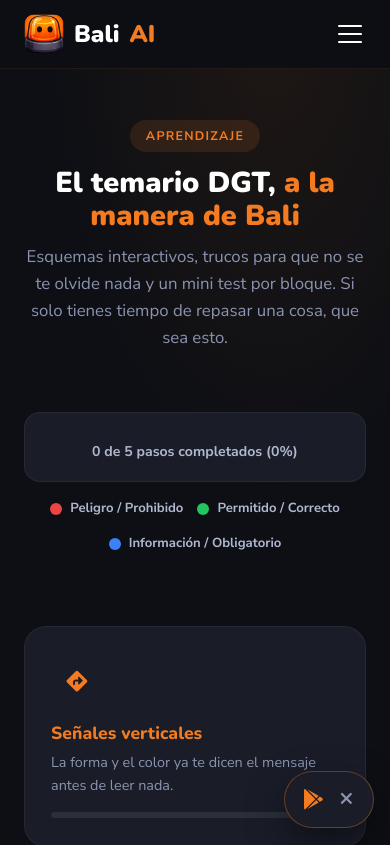
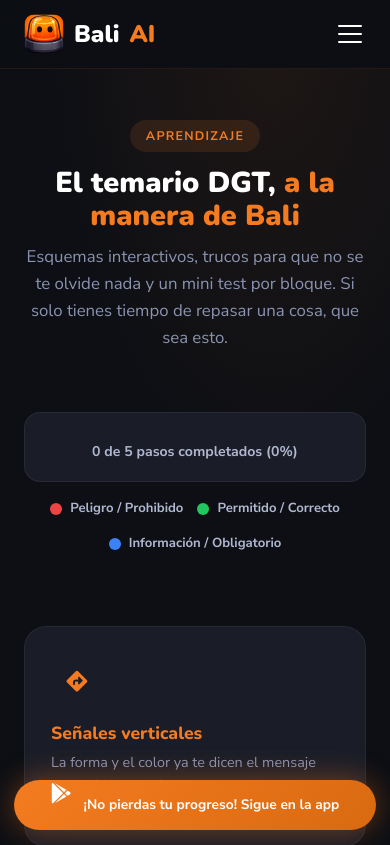
Before and after one commit to JesusKrastev/BaliAIPage, a plain HTML site: page aprendizaje.html in a window 390 px wide. Shown: the top 845 px of the page. Drawn offline with nearby package versions, Linux system fonts and the light colour scheme.

Commit message:
Widget flotante de Aprendizaje: permanente y más llamativo
Quita el botón de cierre para que quede fijo durante el scroll,
cambia a fondo naranja con brillo pulsante y texto de aviso de
pérdida de progreso.

```diff
--- a/aprendizaje.html
+++ b/aprendizaje.html
@@ -167,12 +167,11 @@
     }
   </script>
 
-  <!-- Widget flotante discreto: aparece tras hacer scroll, se puede cerrar -->
+  <!-- Widget flotante: aparece tras hacer scroll, fijo -->
   <div class="widget-flotante" id="widgetFlotante">
     <a href="https://play.google.com/store/apps/details?id=com.jesuskrastev.bali" target="_blank" rel="noopener">
-      <i class="fab fa-google-play"></i> <span>Sigue tu progreso en la app</span>
+      <i class="fab fa-google-play"></i> <span>¡No pierdas tu progreso! Sigue en la app</span>
     </a>
-    <button class="widget-flotante-cerrar" id="widgetFlotanteCerrar" aria-label="Cerrar"><i class="fas fa-xmark"></i></button>
   </div>
 
   <script src="data/aprendizaje.js"></script>
--- a/js/aprendizaje.js
+++ b/js/aprendizaje.js
@@ -12,7 +12,6 @@
 
   var BLOQUES = window.APRENDIZAJE_BLOQUES || [];
   var STORAGE_KEY = 'baliAprendizajeProgreso';
-  var WIDGET_DISMISSED_KEY = 'baliAprendizajeWidgetCerrado';
   var RACHA_KEY = 'baliAprendizajeRacha';
   var MICRO_LOGRO_KEY = 'baliAprendizajeMicroLogro';
   var PLACEHOLDER_ILUSTRACION = 'img/happy_bali.png';
@@ -522,12 +521,10 @@
     renderPortada();
   }
 
-  // ---------- Widget flotante discreto ----------
+  // ---------- Widget flotante ----------
   function initWidgetFlotante() {
     var widget = document.getElementById('widgetFlotante');
-    var btnCerrar = document.getElementById('widgetFlotanteCerrar');
     if (!widget) return;
-    if (localStorage.getItem(WIDGET_DISMISSED_KEY) === '1') return;
 
     var mostrado = false;
     function onScroll() {
@@ -538,13 +535,6 @@
     }
     window.addEventListener('scroll', onScroll, { passive: true });
     onScroll();
-
-    if (btnCerrar) {
-      btnCerrar.addEventListener('click', function () {
-        widget.classList.remove('visible');
-        localStorage.setItem(WIDGET_DISMISSED_KEY, '1');
-      });
-    }
   }
 
   // ---------- Botón compartir con un amigo ----------
--- a/styles.css
+++ b/styles.css
@@ -268,13 +268,11 @@ footer { background: var(--dark-bg); border-top: 1px solid rgba(255,255,255,0.05
   .post-quiz-cta-content { text-align: center; }
 }
 
-/* Widget flotante discreto */
-.widget-flotante { position: fixed; bottom: 28px; right: 28px; z-index: 500; display: flex; align-items: center; gap: 14px; background: var(--dark-card); border: 1.5px solid rgba(244,123,32,0.35); border-radius: 50px; padding: 16px 20px 16px 24px; box-shadow: 0 16px 40px rgba(0,0,0,0.45); opacity: 0; transform: translateY(16px); pointer-events: none; transition: opacity 0.3s ease, transform 0.3s ease; }
-.widget-flotante.visible { opacity: 1; transform: translateY(0); pointer-events: auto; }
+/* Widget flotante: llamativo, fijo mientras se hace scroll */
+.widget-flotante { position: fixed; bottom: 28px; right: 28px; z-index: 500; display: flex; align-items: center; background: linear-gradient(135deg, var(--orange) 0%, var(--orange-dark) 100%); border-radius: 50px; padding: 16px 26px; box-shadow: 0 16px 40px rgba(244,123,32,0.45); opacity: 0; transform: translateY(16px) scale(0.95); pointer-events: none; transition: opacity 0.3s ease, transform 0.3s ease; animation: pulse-glow 2.4s ease-in-out infinite; }
+.widget-flotante.visible { opacity: 1; transform: translateY(0) scale(1); pointer-events: auto; }
 .widget-flotante a { display: flex; align-items: center; gap: 12px; color: #fff; font-weight: 800; font-size: 1rem; white-space: nowrap; }
-.widget-flotante a i.fa-google-play { color: var(--orange); font-size: 1.4rem; }
-.widget-flotante-cerrar { background: none; border: none; color: var(--muted); cursor: pointer; font-size: 1.1rem; padding: 6px; line-height: 1; }
-.widget-flotante-cerrar:hover { color: #fff; }
+.widget-flotante a i.fa-google-play { color: #fff; font-size: 1.5rem; animation: float 1.8s ease-in-out infinite; }
 
 .aprendizaje-hero { padding: 140px 0 40px; background: radial-gradient(ellipse at 70% 0%, rgba(244,123,32,0.08) 0%, transparent 60%); }
 .progreso-global-card { max-width: 560px; margin: 0 auto; background: var(--dark-card); border: 1px solid rgba(255,255,255,0.06); border-radius: 16px; padding: 18px 24px; }
@@ -480,8 +478,8 @@ footer { background: var(--dark-bg); border-top: 1px solid rgba(255,255,255,0.05
   .aprendizaje-detalle { padding: 120px 0 60px; }
   .pasos-visuales { grid-template-columns: repeat(2, 1fr); }
   .senal-grid { grid-template-columns: repeat(auto-fill, minmax(120px, 1fr)); }
-  .widget-flotante { right: 16px; bottom: 16px; padding: 12px 14px 12px 18px; gap: 10px; }
-  .widget-flotante a span { display: none; }
-  .widget-flotante a i.fa-google-play { font-size: 1.3rem; }
+  .widget-flotante { right: 14px; bottom: 14px; left: 14px; padding: 14px 18px; justify-content: center; }
+  .widget-flotante a { font-size: 0.86rem; white-space: normal; text-align: center; }
+  .widget-flotante a i.fa-google-play { font-size: 1.3rem; flex-shrink: 0; }
   .progreso-global-top { flex-direction: column; align-items: stretch; }
 }
```
